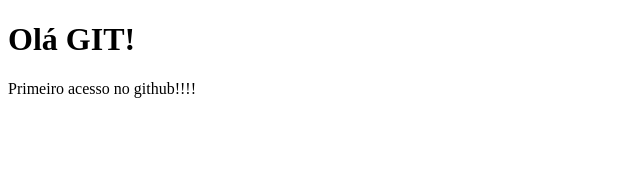
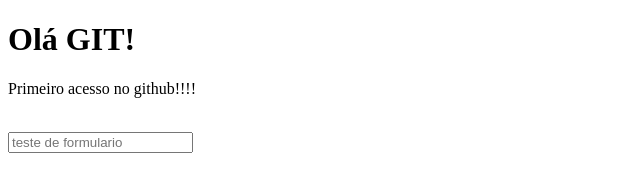
Before and after one commit to mouragama/projetos, a plain HTML site: page index.html in a window 1280 px wide. Shown: the whole page, without its empty margins (0-640 px from the left). Drawn offline with Linux system fonts and the light colour scheme.

Commit message:
segundo commit

```diff
--- a/index.html
+++ b/index.html
@@ -9,5 +9,7 @@
 <body>
     <h1>Olá GIT!</h1>
     <P>Primeiro acesso no github!!!!</P>
+    <br>
+    <input type="text" placeholder="teste de formulario">
 </body>
 </html>
```
